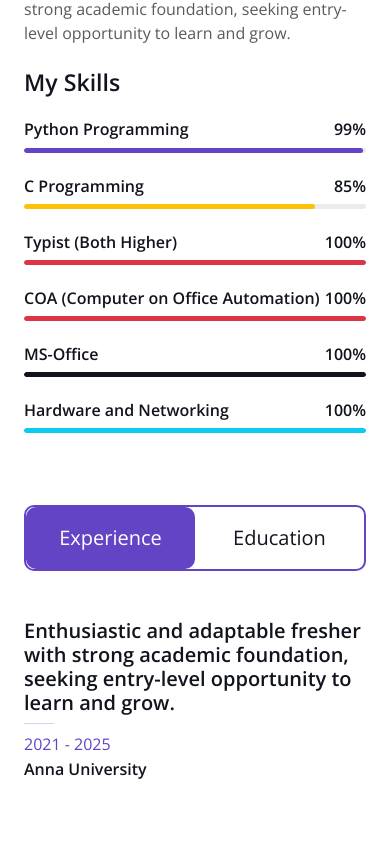
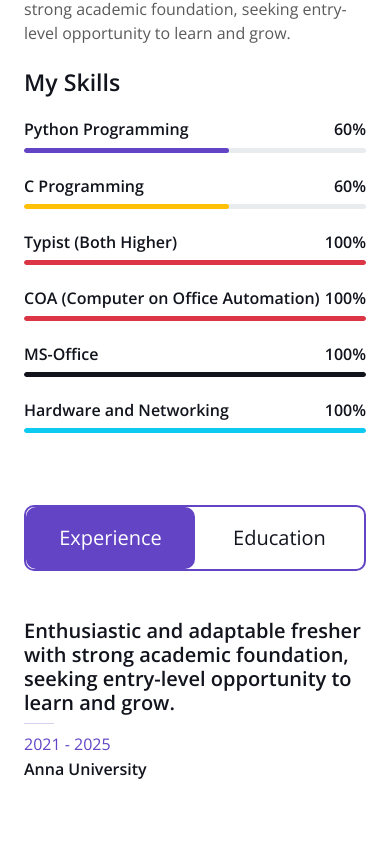
Before and after one commit to stharun9789/Tharun-portfolio, a plain HTML site: page index.html in a window 390 px wide. Shown: the part 3540-4384 px from the top of the page. Drawn offline with nearby package versions, Linux system fonts and the light colour scheme.

Commit message:
update website

```diff
--- a/index.html
+++ b/index.html
@@ -156,19 +156,19 @@
                             <div class="skill mb-4">
                                 <div class="d-flex justify-content-between">
                                     <h6 class="font-weight-bold">Python Programming</h6>
-                                    <h6 class="font-weight-bold">99%</h6>
+                                    <h6 class="font-weight-bold">60%</h6>
                                 </div>
                                 <div class="progress">
-                                    <div class="progress-bar bg-primary" role="progressbar" aria-valuenow="99" aria-valuemin="0" aria-valuemax="100"></div>
+                                    <div class="progress-bar bg-primary" role="progressbar" aria-valuenow="60" aria-valuemin="0" aria-valuemax="100"></div>
                                 </div>
                             </div>
                             <div class="skill mb-4">
                                 <div class="d-flex justify-content-between">
                                     <h6 class="font-weight-bold">C Programming</h6>
-                                    <h6 class="font-weight-bold">85%</h6>
+                                    <h6 class="font-weight-bold">60%</h6>
                                 </div>
                                 <div class="progress">
-                                    <div class="progress-bar bg-warning" role="progressbar" aria-valuenow="85" aria-valuemin="0" aria-valuemax="100"></div>
+                                    <div class="progress-bar bg-warning" role="progressbar" aria-valuenow="60" aria-valuemin="0" aria-valuemax="100"></div>
                                 </div>
                             </div>
                             <div class="skill mb-4">
@@ -583,25 +583,10 @@
     </div>
     <!-- Contact End -->
 
-    <!-- Copyright Start -->
-    <div class="container-fluid bg-dark text-white py-4">
-            <div class="container">
-                <div class="row">
-                    <div class="col-md-6 text-center text-md-start mb-3 mb-md-0">
-                        &copy; <a class="border-bottom text-secondary" href="#">Tharun Srinivasan Portfolio</a>, All Right Reserved.
-                    </div>
-                </div>
-            </div>
-        </div>
-    </div>
-    <!-- Copyright End -->
-
-
     <!-- Back to Top -->
     <a href="#" class="btn btn-lg btn-primary btn-lg-square back-to-top"><i class="bi bi-arrow-up"></i></a>
 
-
-    <!-- JavaScript Libraries -->
+     <!-- JavaScript Libraries -->
     <script src="https://code.jquery.com/jquery-3.4.1.min.js"></script>
     <script src="https://cdn.jsdelivr.net/npm/bootstrap@5.0.0/dist/js/bootstrap.bundle.min.js"></script>
     <script src="lib/wow/wow.min.js"></script>
```
